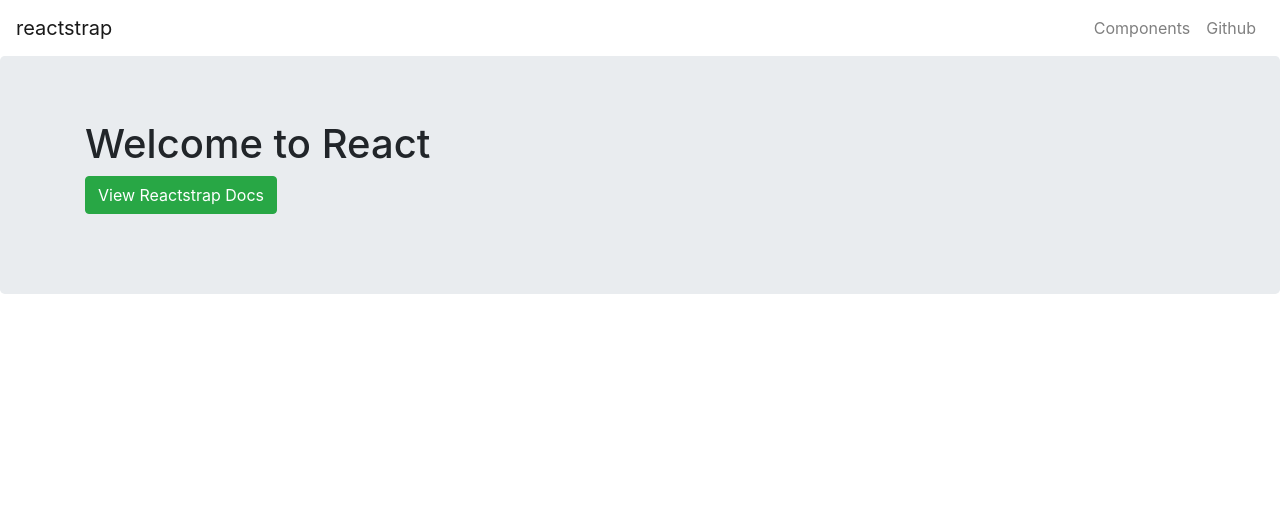
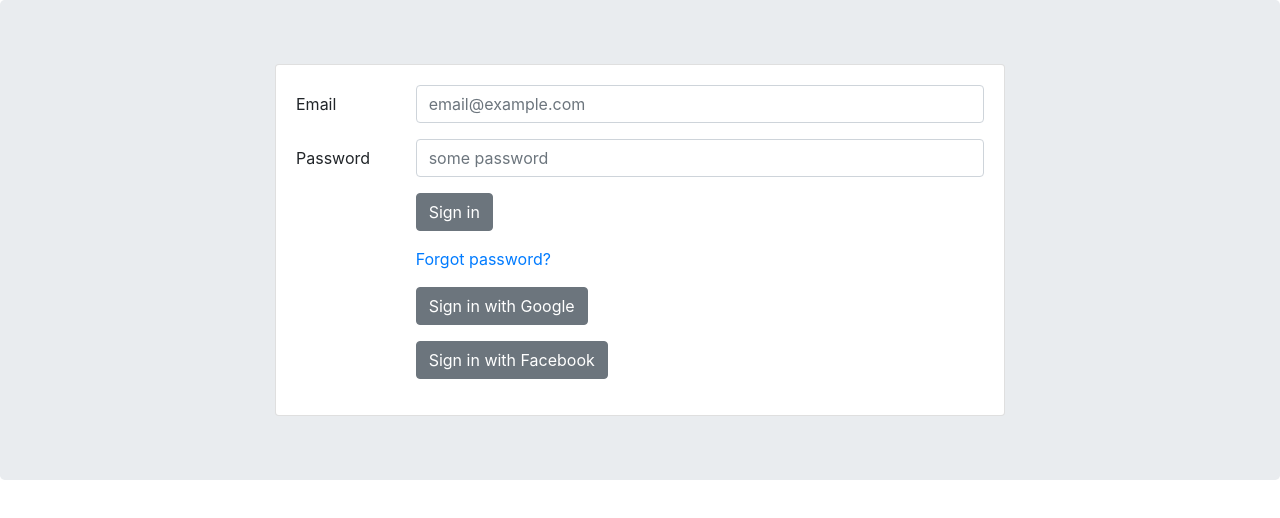
Before and after one commit to viktorMarkevich/places-react, a React (Create React App) app: page / in a window 1280 px wide. Shown: the top 518 px of the page. Built offline with nearby package versions, Linux system fonts and the light colour scheme.

Commit message:
Add simple sign in form

```diff
--- a/src/App.css
+++ b/src/App.css
@@ -22,6 +22,12 @@
   font-size: large;
 }
 
+
+/* normalize divs surrounding the content*/
+html, body {
+  height: 100% !important;
+}
+
 @keyframes App-logo-spin {
   from { transform: rotate(0deg); }
   to { transform: rotate(360deg); }
--- a/src/App.js
+++ b/src/App.js
@@ -1,6 +1,6 @@
 import React, { Component } from 'react';
 import Authorization from './components/authorization.js';
-import './App.css';
+// import './App.css';
 import 'bootstrap/dist/css/bootstrap.min.css';
 import { Collapse,
          Navbar,
@@ -16,59 +16,83 @@
          Button } from 'reactstrap';
 
 class App extends Component {
-    constructor(props) {
-        super(props);
-
-        this.toggle = this.toggle.bind(this);
-        this.state = {
-            isOpen: false
-        };
-    }
-    toggle() {
-        this.setState({
-            isOpen: !this.state.isOpen
-        });
-    }
-    render() {
-        return (
-            <div>
-                <Navbar color="inverse" light expand="md">
-                    <NavbarBrand href="/">reactstrap</NavbarBrand>
-                    <NavbarToggler onClick={this.toggle} />
-                    <Collapse isOpen={this.state.isOpen} navbar>
-                        <Nav className="ml-auto" navbar>
-                            <NavItem>
-                                <NavLink href="/components/">Components</NavLink>
-                            </NavItem>
-                            <NavItem>
-                                <NavLink href="https://github.com/reactstrap/reactstrap">Github</NavLink>
-                            </NavItem>
-                        </Nav>
-                    </Collapse>
-                </Navbar>
-                <Jumbotron>
-                    <Container>
-                        <Row>
-                            <Col>
-                                <h1>Welcome to React</h1>
-                                <p>
-                                    <Button
-                                        tag="a"
-                                        color="success"
-                                        size="large"
-                                        href="http://reactstrap.github.io"
-                                        target="_blank"
-                                    >
-                                        View Reactstrap Docs
-                                    </Button>
-                                </p>
-                            </Col>
-                        </Row>
-                    </Container>
-                </Jumbotron>
-            </div>
-        );
-    }
+  render() {
+    return (
+        <div className="App">
+            <Authorization zip={"12345"} />
+            {/*<Button className={Button}>Some name</Button>*/}
+        </div>
+    );
+  }
 }
 
 export default App;
+
+// import { Collapse,
+//     Navbar,
+//     NavbarToggler,
+//     NavbarBrand,
+//     Nav,
+//     NavItem,
+//     NavLink,
+//     Container,
+//     Row,
+//     Col,
+//     Jumbotron,
+//     Button } from 'reactstrap';
+//
+// class App extends Component {
+//     constructor(props) {
+//         super(props);
+//
+//         this.toggle = this.toggle.bind(this);
+//         this.state = {
+//             isOpen: false
+//         };
+//     }
+//     toggle() {
+//         this.setState({
+//             isOpen: !this.state.isOpen
+//         });
+//     }
+//     render() {
+//         return (
+//             <div>
+//                 <Navbar color="inverse" light expand="md">
+//                     <NavbarBrand href="/">reactstrap</NavbarBrand>
+//                     <NavbarToggler onClick={this.toggle} />
+//                     <Collapse isOpen={this.state.isOpen} navbar>
+//                         <Nav className="ml-auto" navbar>
+//                             <NavItem>
+//                                 <NavLink href="/components/">Components</NavLink>
+//                             </NavItem>
+//                             <NavItem>
+//                                 <NavLink href="https://github.com/reactstrap/reactstrap">Github</NavLink>
+//                             </NavItem>
+//                         </Nav>
+//                     </Collapse>
+//                 </Navbar>
+//                 <Jumbotron>
+//                     <Container>
+//                         <Row>
+//                             <Col>
+//                                 <h1>Welcome to React</h1>
+//                                 <p>
+//                                     <Button
+//                                         tag="a"
+//                                         color="success"
+//                                         size="large"
+//                                         href="http://reactstrap.github.io"
+//                                         target="_blank"
+//                                     >
+//                                         View Reactstrap Docs
+//                                     </Button>
+//                                 </p>
+//                             </Col>
+//                         </Row>
+//                     </Container>
+//                 </Jumbotron>
+//             </div>
+//         );
+//     }
+// }
--- a/src/components/authorization.js
+++ b/src/components/authorization.js
@@ -1,11 +1,81 @@
-import React, { Component } from 'react';
+// import React, { Component } from 'react';
+import React from 'react';
+import { Card, CardBody,
+         Container, Row, Col, Jumbotron,
+         Button,
+         Form, FormGroup, Label, Input, FormText } from 'reactstrap';
 
-class Authorization extends Component {
-    render() {
-        return (
-            <h1>Displaying weather for city {this.props.zip}</h1>
-        );
-    }
-}
+// class Authorization extends Component {
+//     render() {
+//         return (
+//             <div>
+//                 <Card>
+//                     <CardBody>
+//                         <CardTitle>Card title</CardTitle>
+//                         <CardSubtitle>Card subtitle</CardSubtitle>
+//                         <CardText>Some quick example text to build on the card title and make up the bulk of the card's content.</CardText>
+//                         <Button>Button</Button>
+//                     </CardBody>
+//                 </Card>
+//             </div>
+//         );
+//     }
+// }
+
+const Authorization = (props) => {
+    return (
+        <div>
+            <Jumbotron>
+                <Container>
+                    <Row>
+                        <Col sm="12" md={{ size: 8, offset: 2 }}>
+                            <Card>
+                                <CardBody>
+                                    <Form>
+                                        <FormGroup row>
+                                            <Label for="exampleEmail" sm={2}>Email</Label>
+                                            <Col sm={10}>
+                                                <Input type="email" name="email" id="exampleEmail" placeholder="email@example.com" />
+                                            </Col>
+                                        </FormGroup>
+                                        <FormGroup row>
+                                            <Label for="examplePassword" sm={2}>Password</Label>
+                                            <Col sm={10}>
+                                                <Input type="password" name="password" id="examplePassword" placeholder="some password" />
+                                            </Col>
+                                        </FormGroup>
+                                        <FormGroup row>
+                                            <Col sm={{ size: 10, offset: 2 }}>
+                                                <Button>Sign in</Button>
+                                            </Col>
+                                        </FormGroup>
+
+                                        <FormGroup row>
+                                            <Col sm={{ size: 10, offset: 2 }}>
+                                                <a href={'#'}>Forgot password?</a>
+                                            </Col>
+                                        </FormGroup>
+
+                                        <FormGroup row>
+                                            <Col sm={{ size: 10, offset: 2 }}>
+                                                <Button>Sign in with Google</Button>
+                                            </Col>
+                                        </FormGroup>
+                                        <FormGroup row>
+                                            <Col sm={{ size: 10, offset: 2 }}>
+                                                <Button>Sign in with Facebook</Button>
+                                            </Col>
+                                        </FormGroup>
+
+                                    </Form>
+                                </CardBody>
+                            </Card>
+                        </Col>
+                    </Row>
+                </Container>
+            </Jumbotron>
+        </div>
+    );
+};
 
 export default Authorization;
```
